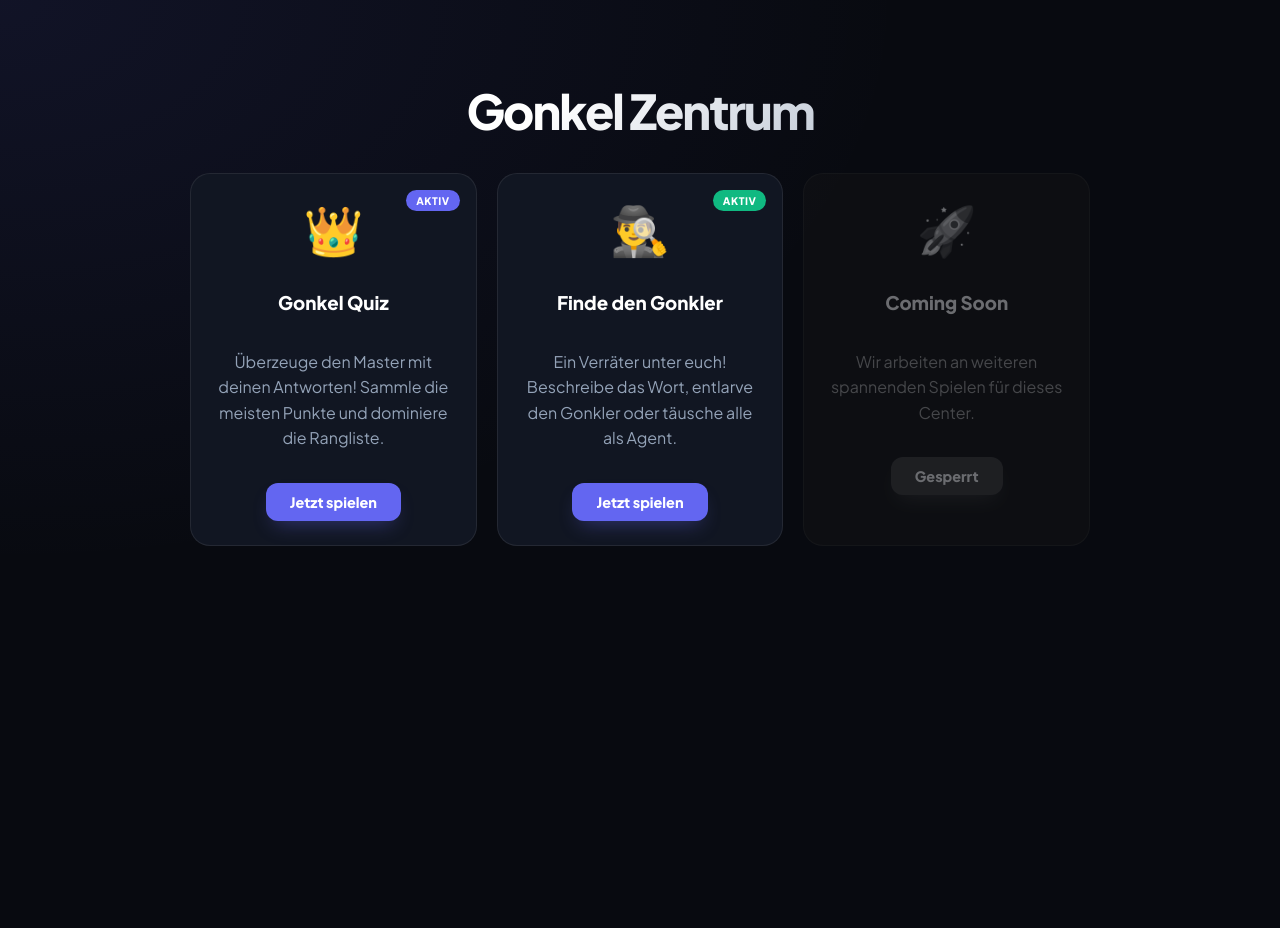
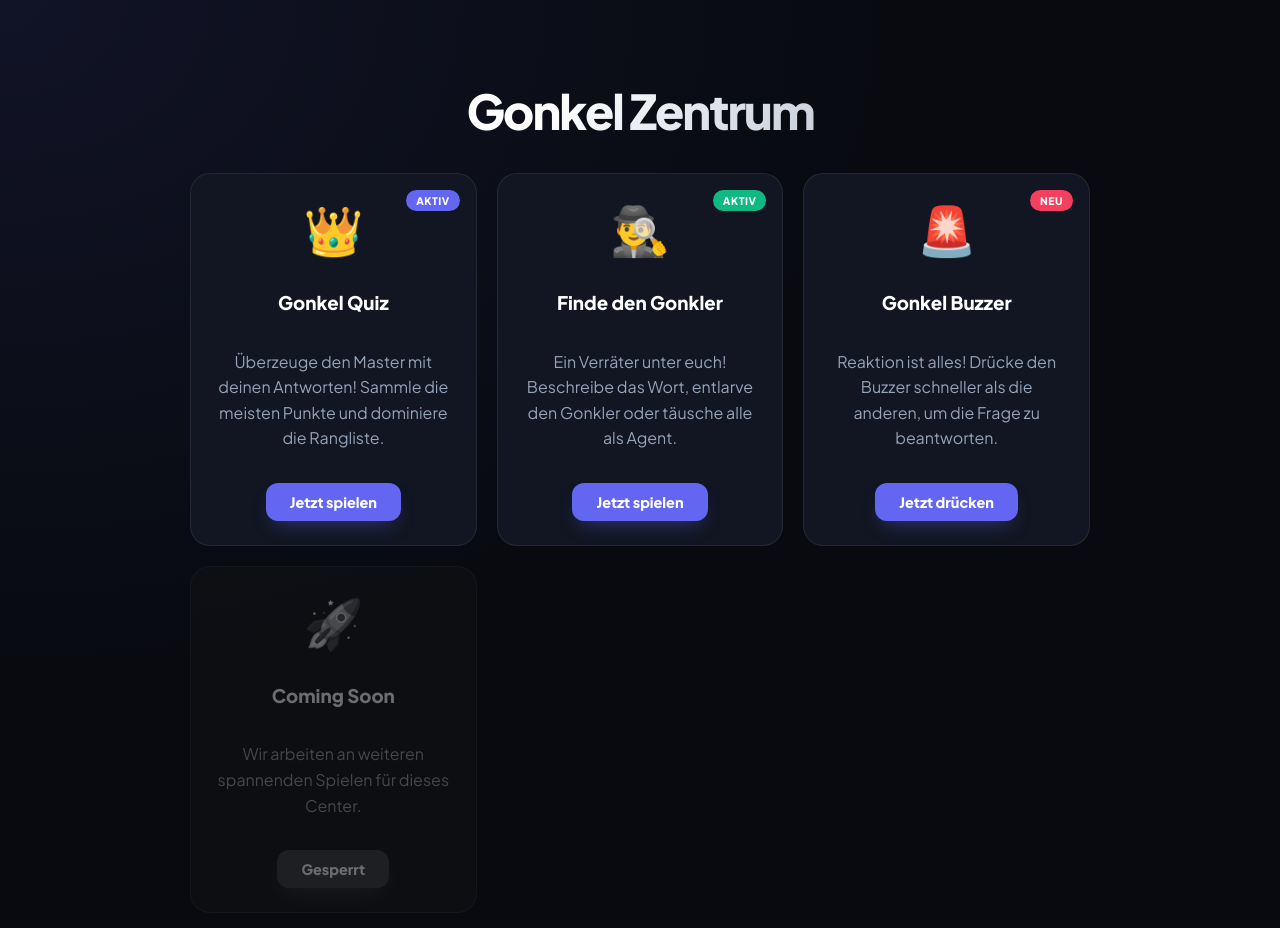
Before and after one commit to 0zoneee/GonkelZentrum, a website: page public/index.html in a window 1280 px wide. Before the commit the page ends 800 px from the top, so only its background shows below. Drawn offline with Linux system fonts and the light colour scheme.

Commit message:
Add files via upload

```diff
--- a/public/index.html
+++ b/public/index.html
@@ -3,7 +3,7 @@
 <head>
     <meta charset="UTF-8">
     <meta name="viewport" content="width=device-width, initial-scale=1.0">
-    <title>Gonkel Zenrum | Launcher</title>
+    <title>Gonkel Zentrum | Launcher</title>
     <link rel="stylesheet" href="launcher.css">
 </head>
 <body>
@@ -28,6 +28,14 @@
             <div class="btn">Jetzt spielen</div>
         </div>
 
+        <div class="game-card" onclick="window.location.href='/buzzer/index.html'">
+            <span class="badge" style="background: #f43f5e;">Neu</span>
+            <span class="icon">🚨</span>
+            <h3>Gonkel Buzzer</h3>
+            <p style="color:var(--text-dim); line-height:1.6;">Reaktion ist alles! Drücke den Buzzer schneller als die anderen, um die Frage zu beantworten.</p>
+            <div class="btn">Jetzt drücken</div>
+        </div>
+
         <div class="game-card locked">
             <span class="icon">🚀</span>
             <h3>Coming Soon</h3>
```
Also changed, not shown: public/buzzer/index.html (line endings or trailing spaces), public/buzzer/style.css (line endings or trailing spaces).
